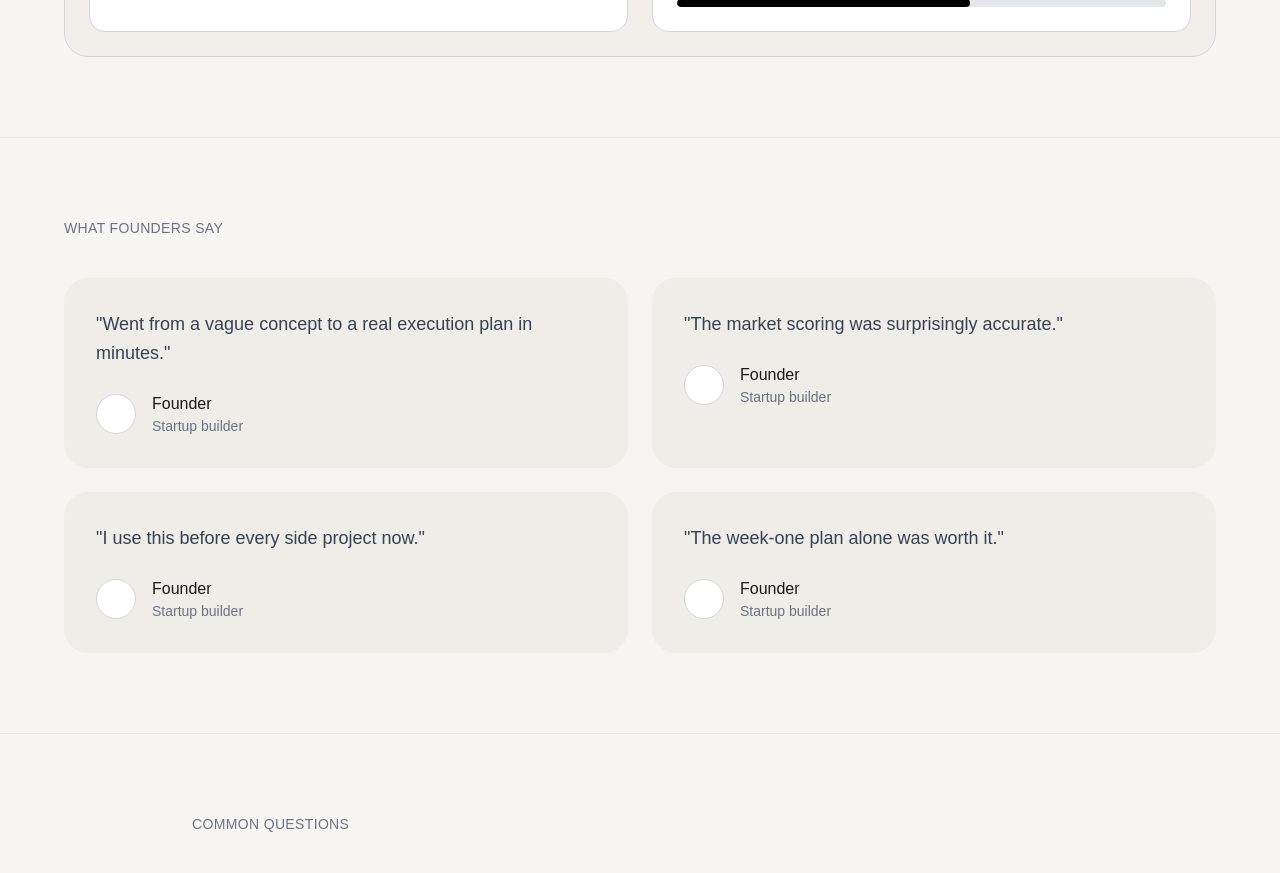
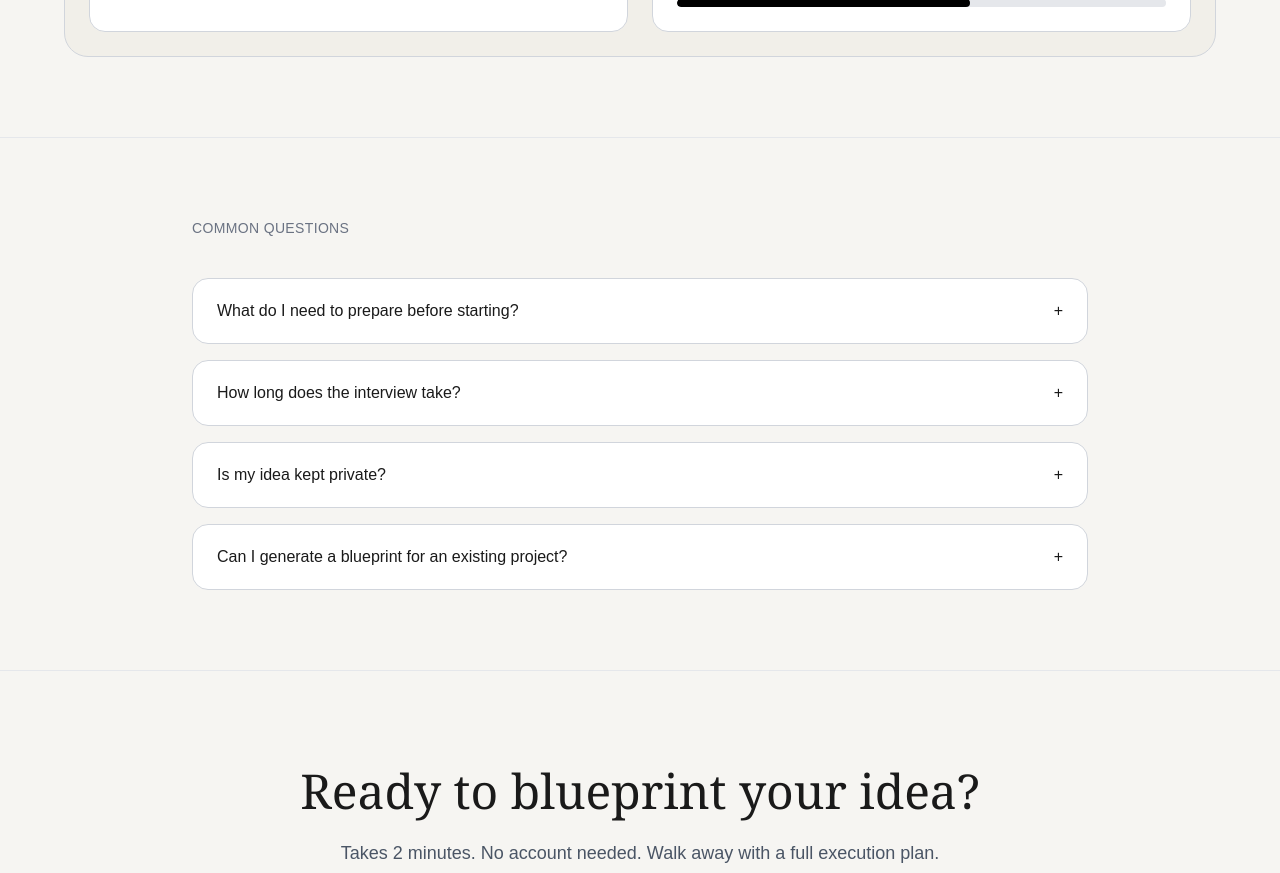
Before and after one commit to GouravSharma1916/blueprint-ai, a Next.js app: page / in a window 1280 px wide. Shown: the part 1880-2753 px from the top of the page. Built offline with nearby package versions, Linux system fonts and the light colour scheme.

Commit message:
Final page update

```diff
--- a/app/page.tsx
+++ b/app/page.tsx
@@ -209,49 +209,6 @@ export default function Home() {
 
       </section>
 
-      {/* TESTIMONIALS */}
-      <section className="py-20 px-6 border-b border-gray-200">
-
-        <div className="max-w-6xl mx-auto">
-
-          <p className="text-sm tracking-wide text-gray-500 uppercase">
-            What founders say
-          </p>
-
-          <div className="mt-10 grid grid-cols-1 md:grid-cols-2 gap-6">
-
-            {[
-              "Went from a vague concept to a real execution plan in minutes.",
-              "The market scoring was surprisingly accurate.",
-              "I use this before every side project now.",
-              "The week-one plan alone was worth it."
-            ].map((quote, index) => (
-              <div
-                key={index}
-                className="rounded-3xl bg-[#efede7] p-8"
-              >
-                <p className="text-lg leading-relaxed text-gray-700">
-                  "{quote}"
-                </p>
-
-                <div className="mt-6 flex items-center gap-4">
-                  <div className="h-10 w-10 rounded-full bg-white border border-gray-300" />
-
-                  <div>
-                    <p className="font-medium">Founder</p>
-                    <p className="text-sm text-gray-500">
-                      Startup builder
-                    </p>
-                  </div>
-                </div>
-
-              </div>
-            ))}
-
-          </div>
-        </div>
-
-      </section>
 
       {/* FAQ */}
       <section className="py-20 px-6 border-b border-gray-200">
```
